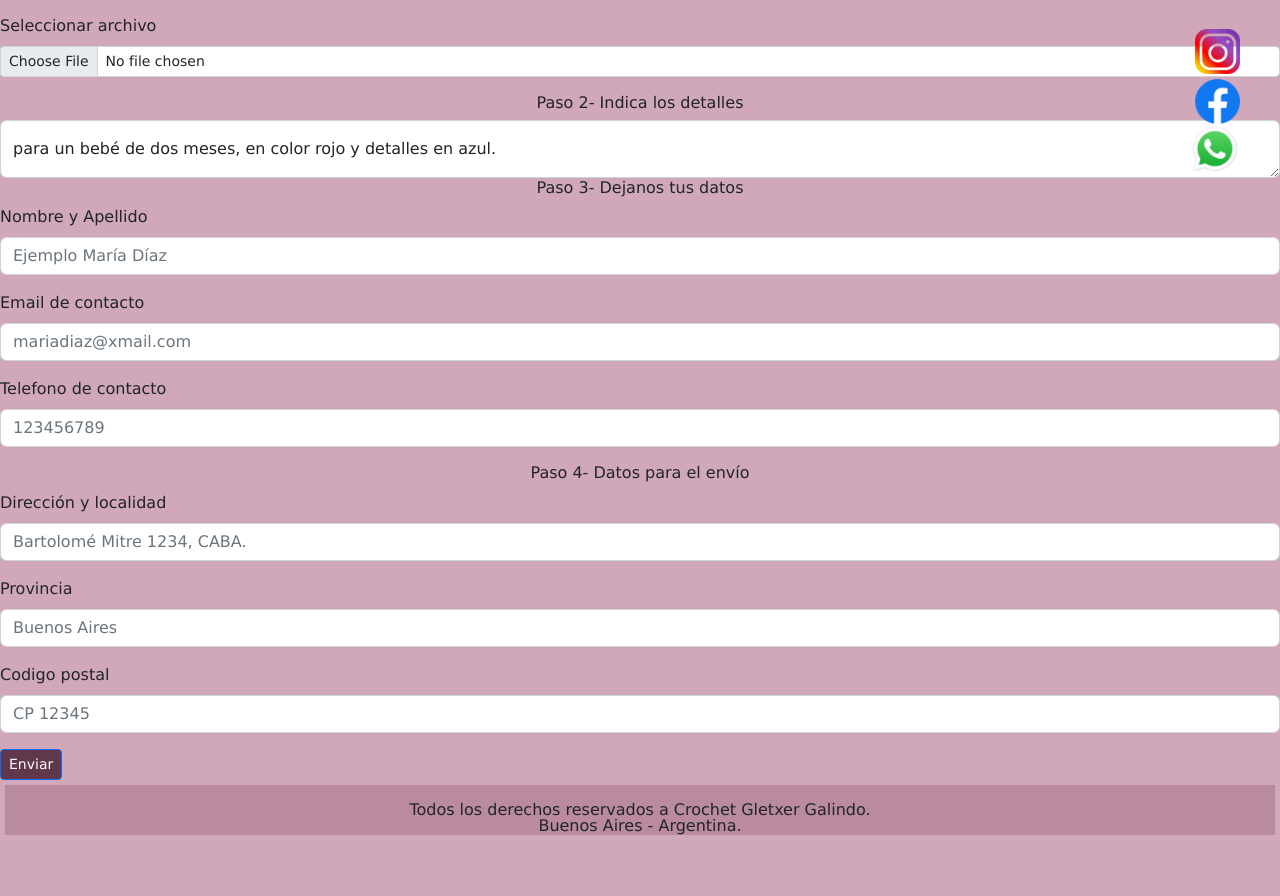
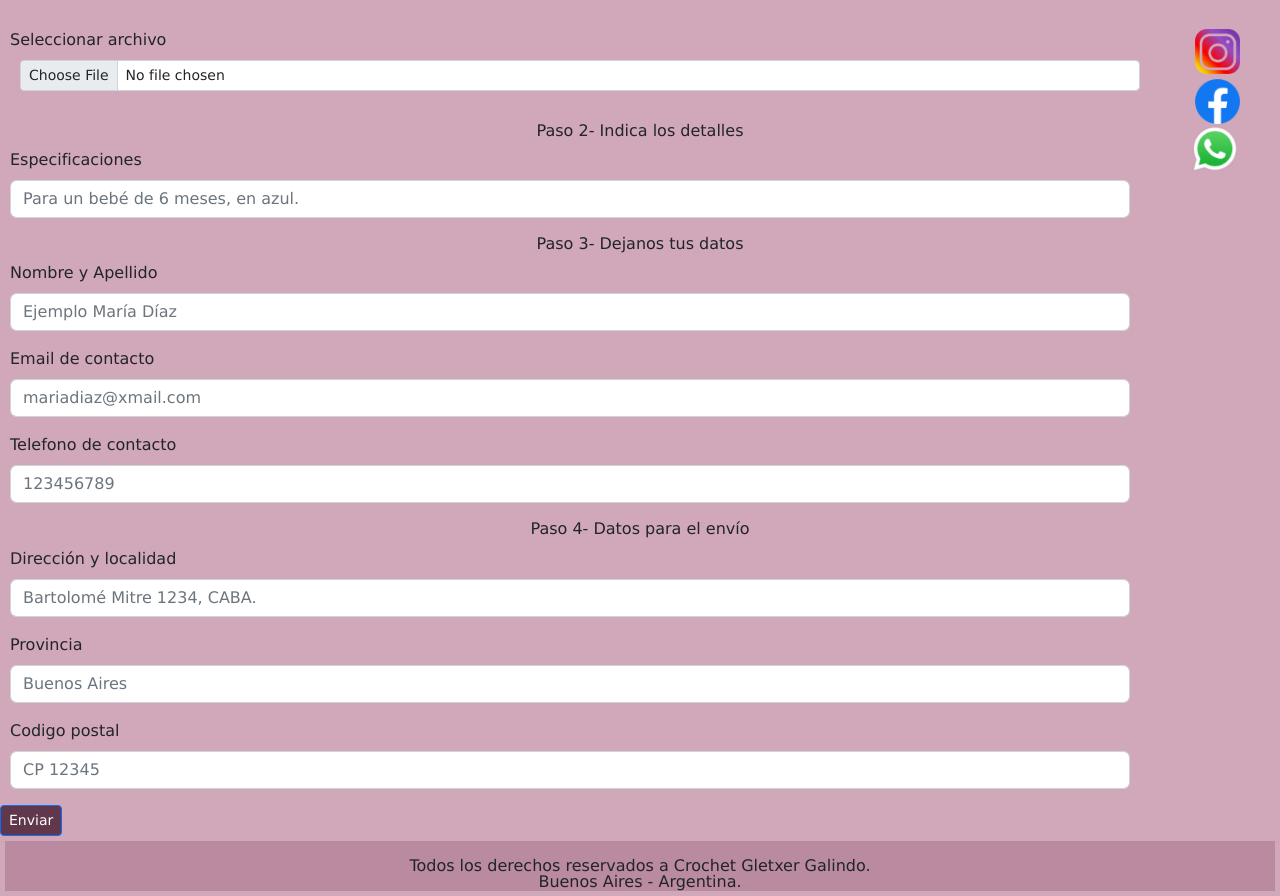
Before and after one commit to zuupfeels/crochet-gletxer, a website: page paginas/encargos.html in a window 1280 px wide. Shown: the part 576-1472 px from the top of the page. Before the commit the page ends 1416 px from the top, so only its background shows below. Drawn offline with nearby package versions, Linux system fonts and the light colour scheme; files that its build step writes are made by us from their sources.

Commit message:
cambios por clase

```diff
--- a/css/style.css
+++ b/css/style.css
@@ -8,6 +8,17 @@ body {
 h4,
 h6 {
     text-align: center;
+}
+
+.btn-group-sm>.btn, .btn-sm{
+    align-items: center !important;
+}
+
+.form-control-sm, .mb-3, .form-floating>label {
+  margin-left: 10px;
+  margin-right: 150px;
+  margin-bottom: 30px;
+  align-items: center;
 }
 
 .navbar>.container,
@@ -178,6 +189,7 @@ blockquote {
 
 header {
     background-color: #b98aa0;
+
 }
 
 
--- a/paginas/encargos.html
+++ b/paginas/encargos.html
@@ -22,7 +22,7 @@
         <link rel="stylesheet" href="../coder-desarrolloweb2/css/style.css" />
 
 
-        <nav class="navbar navbar-expand-lg bg-light">
+        <nav class="navbar navbar-expand-lg">
             <div class="container-fluid">
               <a class="navbar-brand" href="#">Menú</a>
               <button class="navbar-toggler" type="button" data-bs-toggle="collapse" data-bs-target="#navbarNav" aria-controls="navbarNav" aria-expanded="false" aria-label="Toggle navigation">
@@ -71,9 +71,9 @@
         </article>
         <article>
             <h6> Paso 2- Indica los detalles</h6>
-            <div class="form-floating">
-                <textarea class="form-control" placeholder="Detalles de tu pedido" id="floatingTextarea"></textarea>
-                <label for="floatingTextarea">para un bebé de dos meses, en color rojo y detalles en azul.</label>
+            <div class="mb-3">
+                <label for="formGroupExampleInput" class="form-label">Especificaciones </label>
+                <input type="text" class="form-control" id="formGroupExampleInput" placeholder="Para un bebé de 6 meses, en azul.">
             </div>
 
 
```
Also changed, not shown: index.html (+3 -2 lines), paginas/contacto.html (+1 -1 lines), paginas/galeria.html (+1 -1 lines), paginas/servicios.html (+2 -2 lines), scss/_variables.scss (added, +21 -0 lines).
